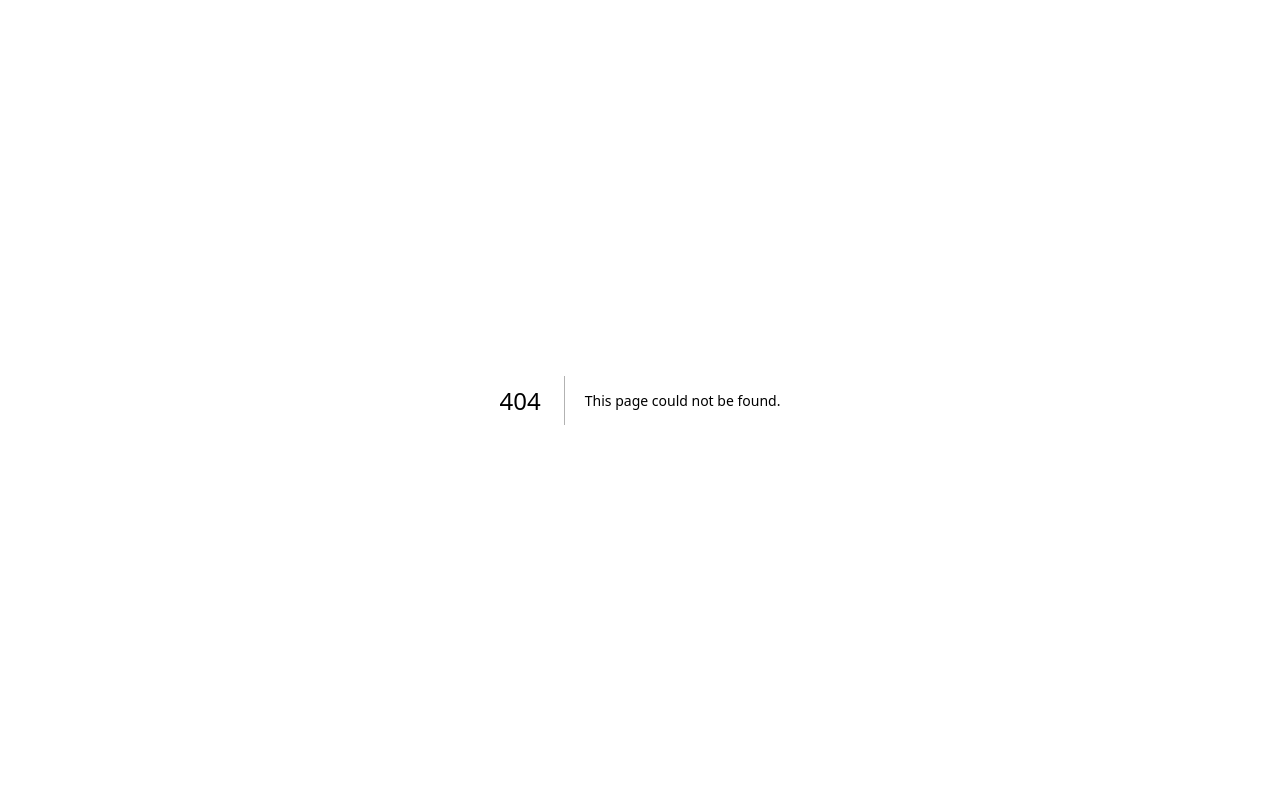
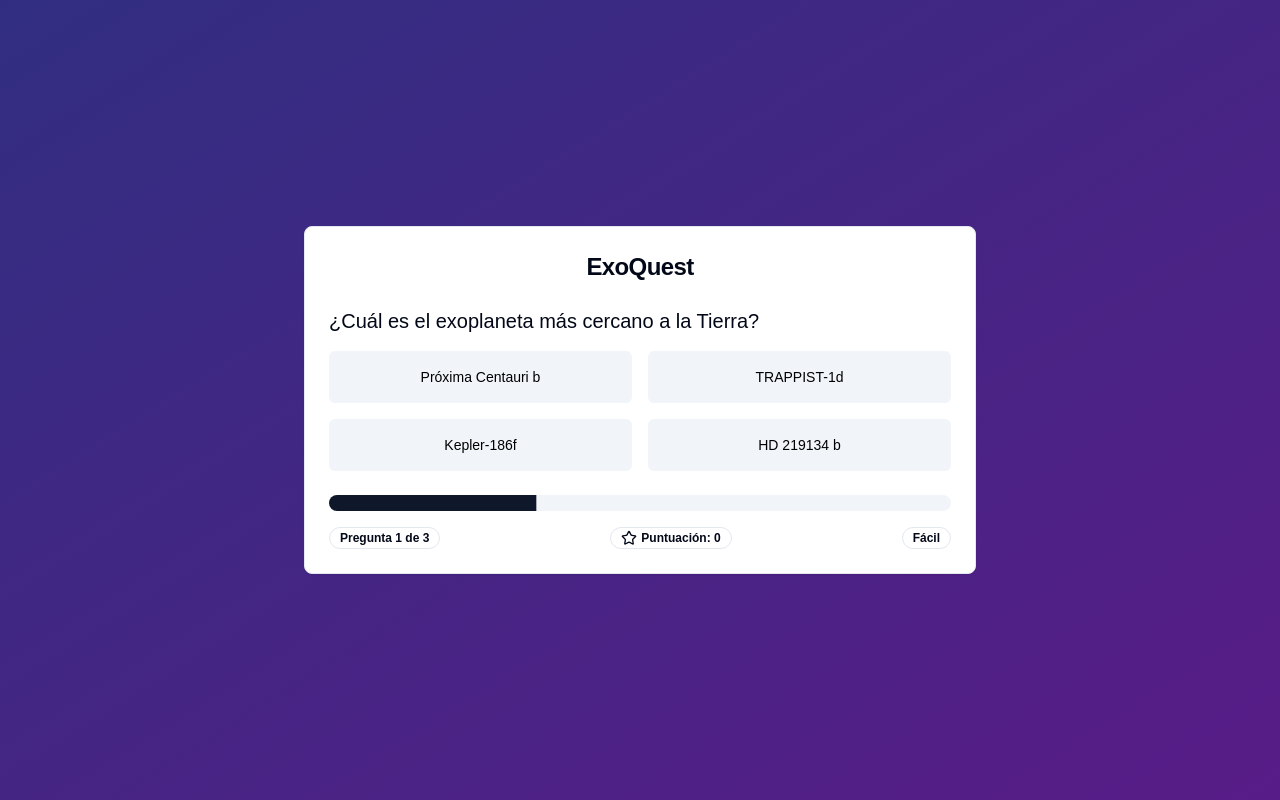
Before and after one commit to Joverit5/NASA-HACKATON-EXOVERSE, a Next.js app: page /exoquest in a window 1280 px wide. Before the commit this address had no page. Built offline with nearby package versions, Linux system fonts and the light colour scheme.

Commit message:
Cree un componente aparte de ExoQuest, agregué transiciones, explicaciones.

```diff
--- /dev/null
+++ b/app/exoquest/page.tsx
@@ -0,0 +1,5 @@
+import ExoQuest from '@/components/exoquest'
+
+export default function ExoQuestPage() {
+  return <ExoQuest />
+}
--- a/app/page.tsx
+++ b/app/page.tsx
@@ -1,4 +1,8 @@
-import React from 'react'
+"use client"
+
+import React, { useState } from 'react'
+import { useRouter } from 'next/navigation'
+import { motion } from 'framer-motion'
 import { Tabs, TabsContent, TabsList, TabsTrigger } from "@/components/ui/tabs"
 import { Card, CardContent, CardDescription, CardFooter, CardHeader, CardTitle } from "@/components/ui/card"
 import { Button } from "@/components/ui/button"
@@ -6,11 +10,27 @@ import { Progress } from "@/components/ui/progress"
 import { Badge } from "@/components/ui/badge"
 import { Orbit, Brain, BarChart3, Trophy, User } from 'lucide-react'
 
-export default function Component() {
+export default function ExoPlanetPlatform() {
+  const [isRedirecting, setIsRedirecting] = useState(false)
+  const router = useRouter()
+
+  const handleExoQuestRedirect = () => {
+    setIsRedirecting(true)
+    setTimeout(() => {
+      router.push('/exoquest')
+    }, 500) // Delay to allow for exit animation
+  }
+
   return (
-    <div className="flex flex-col h-screen bg-gradient-to-br from-indigo-900 to-purple-900 text-white">
+    <motion.div
+      className="flex flex-col h-screen bg-gradient-to-br from-indigo-900 to-purple-900 text-white"
+      initial={{ opacity: 0 }}
+      animate={{ opacity: 1 }}
+      exit={{ opacity: 0 }}
+      transition={{ duration: 0.5 }}
+    >
       <header className="p-4 flex justify-between items-center">
-        <h1 className="text-2xl font-bold">ExoVerse Explorer</h1>
+        <h1 className="text-2xl font-bold">ExoPlanet Explorer</h1>
         <Button variant="outline" className="flex items-center gap-2">
           <User className="h-4 w-4" />
           Mi Perfil
@@ -22,7 +42,7 @@ export default function Component() {
           <TabsList className="grid w-full grid-cols-4 mb-4">
             <TabsTrigger value="dashboard">Dashboard</TabsTrigger>
             <TabsTrigger value="exoquest">ExoQuest</TabsTrigger>
-            <TabsTrigger value="creator">ExoVerse Creator</TabsTrigger>
+            <TabsTrigger value="creator">Exoplanet Creator</TabsTrigger>
             <TabsTrigger value="exoviz">ExoViz</TabsTrigger>
           </TabsList>
 
@@ -65,7 +85,7 @@ export default function Component() {
                 <CardContent>
                   <ul className="space-y-2">
                     <li>Completaste 5 preguntas en ExoQuest</li>
-                    <li>Creaste un nuevo ExoVersea: "Zephyria"</li>
+                    <li>Creaste un nuevo exoplaneta: "Zephyria"</li>
                     <li>Analizaste datos de TRAPPIST-1 en ExoViz</li>
                   </ul>
                 </CardContent>
@@ -80,22 +100,14 @@ export default function Component() {
                   <Brain className="h-6 w-6" />
                   ExoQuest
                 </CardTitle>
-                <CardDescription>Desafía tu conocimiento sobre ExoVerseas</CardDescription>
+                <CardDescription>Desafía tu conocimiento sobre exoplanetas</CardDescription>
               </CardHeader>
               <CardContent>
-                <div className="space-y-4">
-                  <p>Pregunta actual: ¿Cuál es el ExoVersea más cercano a la Tierra?</p>
-                  <div className="grid grid-cols-2 gap-4">
-                    <Button>Próxima Centauri b</Button>
-                    <Button>TRAPPIST-1d</Button>
-                    <Button>Kepler-186f</Button>
-                    <Button>HD 219134 b</Button>
-                  </div>
-                </div>
+                <p className="mb-4">¿Listo para poner a prueba tus conocimientos sobre exoplanetas? ExoQuest te desafía con preguntas fascinantes sobre estos mundos distantes.</p>
+                <Button onClick={handleExoQuestRedirect} className="w-full" disabled={isRedirecting}>
+                  {isRedirecting ? 'Cargando...' : 'Iniciar ExoQuest'}
+                </Button>
               </CardContent>
-              <CardFooter>
-                <Badge variant="secondary">Dificultad: Intermedia</Badge>
-              </CardFooter>
             </Card>
           </TabsContent>
 
@@ -104,9 +116,9 @@ export default function Component() {
               <CardHeader>
                 <CardTitle className="flex items-center gap-2">
                   <Orbit className="h-6 w-6" />
-                  ExoVerse Creator
+                  Exoplanet Creator
                 </CardTitle>
-                <CardDescription>Diseña tu propio ExoVersea</CardDescription>
+                <CardDescription>Diseña tu propio exoplaneta</CardDescription>
               </CardHeader>
               <CardContent>
                 <div className="grid grid-cols-2 gap-4">
@@ -137,7 +149,7 @@ export default function Component() {
                 </div>
               </CardContent>
               <CardFooter>
-                <Button className="w-full">Generar ExoVersea</Button>
+                <Button className="w-full">Generar Exoplaneta</Button>
               </CardFooter>
             </Card>
           </TabsContent>
@@ -149,11 +161,11 @@ export default function Component() {
                   <BarChart3 className="h-6 w-6" />
                   ExoViz
                 </CardTitle>
-                <CardDescription>Visualiza y analiza datos de ExoVerseas</CardDescription>
+                <CardDescription>Visualiza y analiza datos de exoplanetas</CardDescription>
               </CardHeader>
               <CardContent>
                 <div className="aspect-video bg-gray-800 rounded-lg flex items-center justify-center">
-                  [Gráfico interactivo de datos de ExoVerseas]
+                  [Gráfico interactivo de datos de exoplanetas]
                 </div>
               </CardContent>
               <CardFooter className="flex justify-between">
@@ -166,8 +178,8 @@ export default function Component() {
       </main>
 
       <footer className="p-4 text-center">
-        <p>&copy; 2024 ExoVerse Explorer. Todos los derechos reservados.</p>
+        <p>&copy; 2024 ExoPlanet Explorer. Todos los derechos reservados.</p>
       </footer>
-    </div>
+    </motion.div>
   )
 }
--- /dev/null
+++ b/components/exoquest.tsx
@@ -0,0 +1,199 @@
+"use client"
+
+import { useState, useEffect } from 'react'
+import { motion, AnimatePresence } from 'framer-motion'
+import { Button } from "@/components/ui/button"
+import { Progress } from "@/components/ui/progress"
+import { Badge } from "@/components/ui/badge"
+import { Card, CardContent, CardFooter, CardHeader, CardTitle } from "@/components/ui/card"
+import { Loader2, Star, AlertTriangle, ChevronRight } from 'lucide-react'
+import { Alert, AlertDescription, AlertTitle } from "@/components/ui/alert"
+
+interface Question {
+  id: string
+  question: string
+  options: string[]
+  correctAnswer: string
+  explanation: string
+  difficulty: string
+}
+
+export default function ExoQuest() {
+  const [questions, setQuestions] = useState<Question[]>([])
+  const [currentQuestionIndex, setCurrentQuestionIndex] = useState(0)
+  const [score, setScore] = useState(0)
+  const [selectedAnswer, setSelectedAnswer] = useState("")
+  const [isAnswered, setIsAnswered] = useState(false)
+  const [isLoading, setIsLoading] = useState(true)
+  const [error, setError] = useState<string | null>(null)
+
+  useEffect(() => {
+    fetchQuestions()
+  }, [])
+
+  const fetchQuestions = async () => {
+    setIsLoading(true)
+    setError(null)
+    try {
+      // Simular la obtención de preguntas de una API
+      await new Promise(resolve => setTimeout(resolve, 1500))
+      setQuestions([
+        {
+          id: "1",
+          question: "¿Cuál es el exoplaneta más cercano a la Tierra?",
+          options: ["Próxima Centauri b", "TRAPPIST-1d", "Kepler-186f", "HD 219134 b"],
+          correctAnswer: "Próxima Centauri b",
+          explanation: "Próxima Centauri b es el exoplaneta confirmado más cercano a la Tierra, orbitando la estrella más cercana a nuestro Sol, Próxima Centauri, a solo 4.2 años luz de distancia.",
+          difficulty: "Fácil"
+        },
+        {
+          id: "2",
+          question: "¿Qué método se utiliza más comúnmente para detectar exoplanetas?",
+          options: ["Tránsito", "Velocidad radial", "Microlente gravitacional", "Imagen directa"],
+          correctAnswer: "Tránsito",
+          explanation: "El método de tránsito es el más común para detectar exoplanetas. Detecta la disminución en el brillo de una estrella cuando un planeta pasa frente a ella desde nuestra perspectiva.",
+          difficulty: "Intermedio"
+        },
+        {
+          id: "3",
+          question: "¿Cuál de estos exoplanetas está en la 'zona habitable' de su estrella?",
+          options: ["WASP-12b", "Kepler-442b", "HD 189733b", "55 Cancri e"],
+          correctAnswer: "Kepler-442b",
+          explanation: "Kepler-442b es un exoplaneta que orbita dentro de la zona habitable de su estrella, lo que significa que podría tener condiciones adecuadas para albergar agua líquida en su superficie.",
+          difficulty: "Difícil"
+        }
+      ])
+    } catch (err) {
+      setError('Error al cargar las preguntas. Por favor, intenta de nuevo.')
+    } finally {
+      setIsLoading(false)
+    }
+  }
+
+  const handleAnswer = (answer: string) => {
+    if (isAnswered) return
+    setSelectedAnswer(answer)
+    setIsAnswered(true)
+    if (answer === questions[currentQuestionIndex].correctAnswer) {
+      setScore(score + 1)
+    }
+  }
+
+  const handleNext = () => {
+    if (currentQuestionIndex < questions.length - 1) {
+      setCurrentQuestionIndex(currentQuestionIndex + 1)
+      setSelectedAnswer("")
+      setIsAnswered(false)
+    }
+  }
+
+  const getButtonStyle = (option: string) => {
+    if (!isAnswered) return "bg-secondary text-black hover: hover:text-white"
+    if (option === questions[currentQuestionIndex].correctAnswer) return "bg-green-500 text-black hover:bg-green-600 hover:text-white"
+    if (option === selectedAnswer) return "bg-red-500 text-black hover:bg-red-600 hover:text-white"
+    return "bg-secondary text-black hover:bg-secondary/80 hover:text-white"
+  }
+
+  const progressPercentage = questions.length > 0 ? ((currentQuestionIndex + 1) / questions.length) * 100 : 0
+
+  if (isLoading) {
+    return (
+      <div className="flex items-center justify-center h-screen">
+        <Loader2 className="w-8 h-8 animate-spin text-primary" />
+      </div>
+    )
+  }
+
+  if (error) {
+    return (
+      <div className="flex items-center justify-center h-screen">
+        <Alert variant="destructive">
+          <AlertTriangle className="h-4 w-4" />
+          <AlertTitle>Error</AlertTitle>
+          <AlertDescription>{error}</AlertDescription>
+        </Alert>
+      </div>
+    )
+  }
+
+  if (questions.length === 0) {
+    return (
+      <div className="flex items-center justify-center h-screen">
+        <Alert>
+          <AlertTitle>No hay preguntas disponibles</AlertTitle>
+          <AlertDescription>
+            No se encontraron preguntas en la base de datos. Por favor, intenta más tarde.
+          </AlertDescription>
+        </Alert>
+      </div>
+    )
+  }
+
+  const currentQuestion = questions[currentQuestionIndex]
+
+  return (
+    <div className="min-h-screen bg-gradient-to-br from-indigo-900 to-purple-900 flex items-center justify-center p-4">
+      <Card className="w-full max-w-2xl">
+        <CardHeader>
+          <CardTitle className="text-2xl font-bold text-center">ExoQuest</CardTitle>
+        </CardHeader>
+        <CardContent>
+          <AnimatePresence mode="wait">
+            <motion.div
+              key={currentQuestionIndex}
+              initial={{ opacity: 0, y: 20 }}
+              animate={{ opacity: 1, y: 0 }}
+              exit={{ opacity: 0, y: -20 }}
+              transition={{ duration: 0.5 }}
+            >
+              <h2 className="text-xl mb-4">{currentQuestion.question}</h2>
+              <div className="grid grid-cols-1 md:grid-cols-2 gap-4">
+                {currentQuestion.options.map((option, index) => (
+                  <Button
+                    key={index}
+                    onClick={() => handleAnswer(option)}
+                    className={`h-auto py-4 px-6 text-left transition-all duration-300 transform hover:scale-105 ${getButtonStyle(option)}`}
+                    disabled={isAnswered}
+                  >
+                    {option}
+                  </Button>
+                ))}
+              </div>
+              {isAnswered && (
+                <motion.div
+                  initial={{ opacity: 0, y: 20 }}
+                  animate={{ opacity: 1, y: 0 }}
+                  transition={{ duration: 0.5 }}
+                  className="mt-4 p-4 bg-secondary rounded-lg"
+                >
+                  <h3 className="font-bold mb-2">Explicación:</h3>
+                  <p>{currentQuestion.explanation}</p>
+                </motion.div>
+              )}
+            </motion.div>
+          </AnimatePresence>
+        </CardContent>
+        <CardFooter className="flex flex-col items-center gap-4">
+          <div className="w-full">
+            <Progress value={progressPercentage} className="w-full" />
+          </div>
+          <div className="flex justify-between w-full">
+            <Badge variant="outline">
+              Pregunta {currentQuestionIndex + 1} de {questions.length}
+            </Badge>
+            <Badge variant="outline" className="flex items-center gap-1">
+              <Star className="w-4 h-4" />
+              Puntuación: {score}
+            </Badge>
+            <Badge variant="outline">{currentQuestion.difficulty}</Badge>
+          </div>
+          {isAnswered && (
+            <Button onClick={handleNext} className="mt-4 w-full">
+              Siguiente <ChevronRight className="ml-2 h-4 w-4" />
+            </Button>
+          )}
+        </CardFooter>
+      </Card>
+    </div>
+  )
+}
--- /dev/null
+++ b/components/ui/alert.tsx
@@ -0,0 +1,59 @@
+import * as React from "react"
+import { cva, type VariantProps } from "class-variance-authority"
+
+import { cn } from "@/lib/utils"
+
+const alertVariants = cva(
+  "relative w-full rounded-lg border p-4 [&>svg~*]:pl-7 [&>svg+div]:translate-y-[-3px] [&>svg]:absolute [&>svg]:left-4 [&>svg]:top-4 [&>svg]:text-foreground",
+  {
+    variants: {
+      variant: {
+        default: "bg-background text-foreground",
+        destructive:
+          "border-destructive/50 text-destructive dark:border-destructive [&>svg]:text-destructive",
+      },
+    },
+    defaultVariants: {
+      variant: "default",
+    },
+  }
+)
+
+const Alert = React.forwardRef<
+  HTMLDivElement,
+  React.HTMLAttributes<HTMLDivElement> & VariantProps<typeof alertVariants>
+>(({ className, variant, ...props }, ref) => (
+  <div
+    ref={ref}
+    role="alert"
+    className={cn(alertVariants({ variant }), className)}
+    {...props}
+  />
+))
+Alert.displayName = "Alert"
+
+const AlertTitle = React.forwardRef<
+  HTMLParagraphElement,
+  React.HTMLAttributes<HTMLHeadingElement>
+>(({ className, ...props }, ref) => (
+  <h5
+    ref={ref}
+    className={cn("mb-1 font-medium leading-none tracking-tight", className)}
+    {...props}
+  />
+))
+AlertTitle.displayName = "AlertTitle"
+
+const AlertDescription = React.forwardRef<
+  HTMLParagraphElement,
+  React.HTMLAttributes<HTMLParagraphElement>
+>(({ className, ...props }, ref) => (
+  <div
+    ref={ref}
+    className={cn("text-sm [&_p]:leading-relaxed", className)}
+    {...props}
+  />
+))
+AlertDescription.displayName = "AlertDescription"
+
+export { Alert, AlertTitle, AlertDescription }
--- a/package.json
+++ b/package.json
@@ -14,6 +14,7 @@
     "@radix-ui/react-tabs": "^1.1.1",
     "class-variance-authority": "^0.7.0",
     "clsx": "^2.1.1",
+    "framer-motion": "^11.11.1",
     "lucide-react": "^0.447.0",
     "next": "14.2.14",
     "react": "^18",
```
Also changed, not shown: 1 other file (tests, documents, lock files or other folders).
